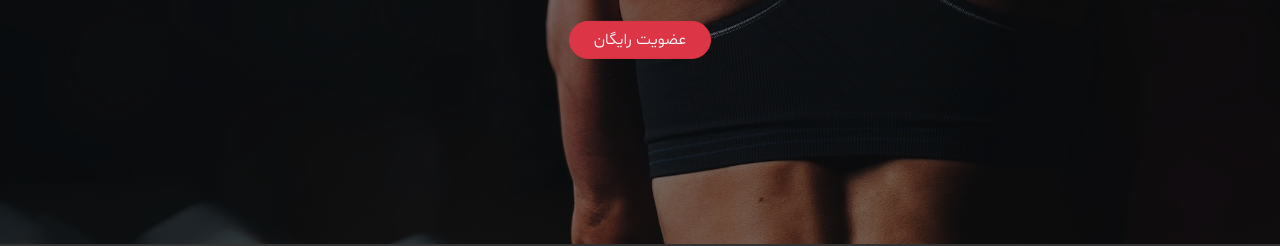
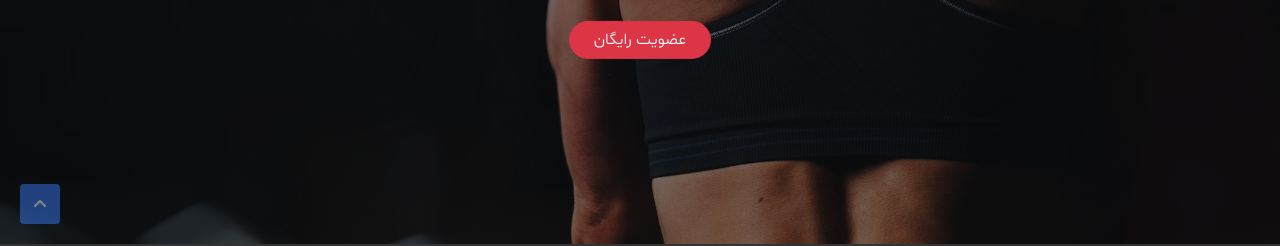
Before and after one commit to James-alderson/Persian-Templates, a plain HTML site: page Templates/01-Mega-gym/index.html in a window 1280 px wide. Shown: the part 556-802 px from the top of the page. Drawn offline with Linux system fonts and the light colour scheme.

Commit message:
Create 'Scroll-button'
- Create 'scroll-button.js'.

```diff
--- a/Templates/01-Mega-gym/index.html
+++ b/Templates/01-Mega-gym/index.html
@@ -15,6 +15,7 @@
   <script src="src/js/dropdown.js" defer></script>
   <script src="src/js/counter.js" defer></script>
   <script src="src/js/lazy-iframe.js" defer></script>
+  <script src="src/js/scroll-button.js" defer></script>
   <!-- Fontawesome v6.2.0 -->
   <link rel="stylesheet" href="src/icons/fontawesome-6.2.0/css/all.min.css">
   <!-- Favicons -->
@@ -506,7 +507,12 @@
     </div>
   </footer>
 
+  <!-- Black-filter -->
   <div class="black-filter"></div>
+  <!-- Scroll-button -->
+  <button class="btn btn-scroll text-white rounded-1">
+    <i class="fa-solid fa-angle-up align-middle"></i>
+  </button>
 
 </body>
 </html>
--- a/Templates/01-Mega-gym/src/css/main.css
+++ b/Templates/01-Mega-gym/src/css/main.css
@@ -36,6 +36,7 @@
 	 ++ mt-6
 	 ++ shadow-text-sm
 	 ++ pt-250px
+	 ++ btn-scroll
 5. Layout
 	 ++ header
 	 ++ logo
@@ -387,6 +388,33 @@ h6 {
 	padding-top: 250px !important;
 }
 
+/* ----- btn-scroll ----- */
+.btn-scroll {
+	position: fixed;
+	bottom: 20px;
+	left: 20px;
+	padding: 7px 12px;
+	z-index: 5;
+	opacity: 0;
+	visibility: hidden;
+	border-color: transparent !important;
+	background-color: hsl(219, 83%, 57%) !important;
+	transition: visibility 0.25s ease-out, opacity 0.3s ease-out, left 0.4s ease;
+}
+.menu-open .btn-scroll {
+	left: 320px;
+}
+
+.btn-scroll.show {
+	opacity: 0.5;
+	visibility: visible;
+}
+.btn-scroll.show:hover,
+.btn-scroll.show:focus,
+.btn-scroll.show:active {
+	opacity: 1;
+}
+
 /* ===============
 	 Layout
 =============== */
--- /dev/null
+++ b/Templates/01-Mega-gym/src/js/scroll-button.js
@@ -0,0 +1,22 @@
+const ELEMENT_SCROLL = document.querySelector(".quick-info")
+const BUTTON_SCROLL = document.querySelector(".btn-scroll")
+
+window.addEventListener("scroll", toggle_class)
+window.addEventListener("load", toggle_class)
+BUTTON_SCROLL.addEventListener("click", scroll_top)
+
+function toggle_class() {
+  let windowPosition = window.innerHeight + window.scrollY
+
+  if (windowPosition >= ELEMENT_SCROLL.offsetTop) {
+    BUTTON_SCROLL.classList.add("show")
+  }
+  else {
+    BUTTON_SCROLL.blur()
+    BUTTON_SCROLL.classList.remove("show")
+  }
+}
+
+function scroll_top() {
+  window.scrollTo({ top: 0, behavior: "smooth" })
+}
```
